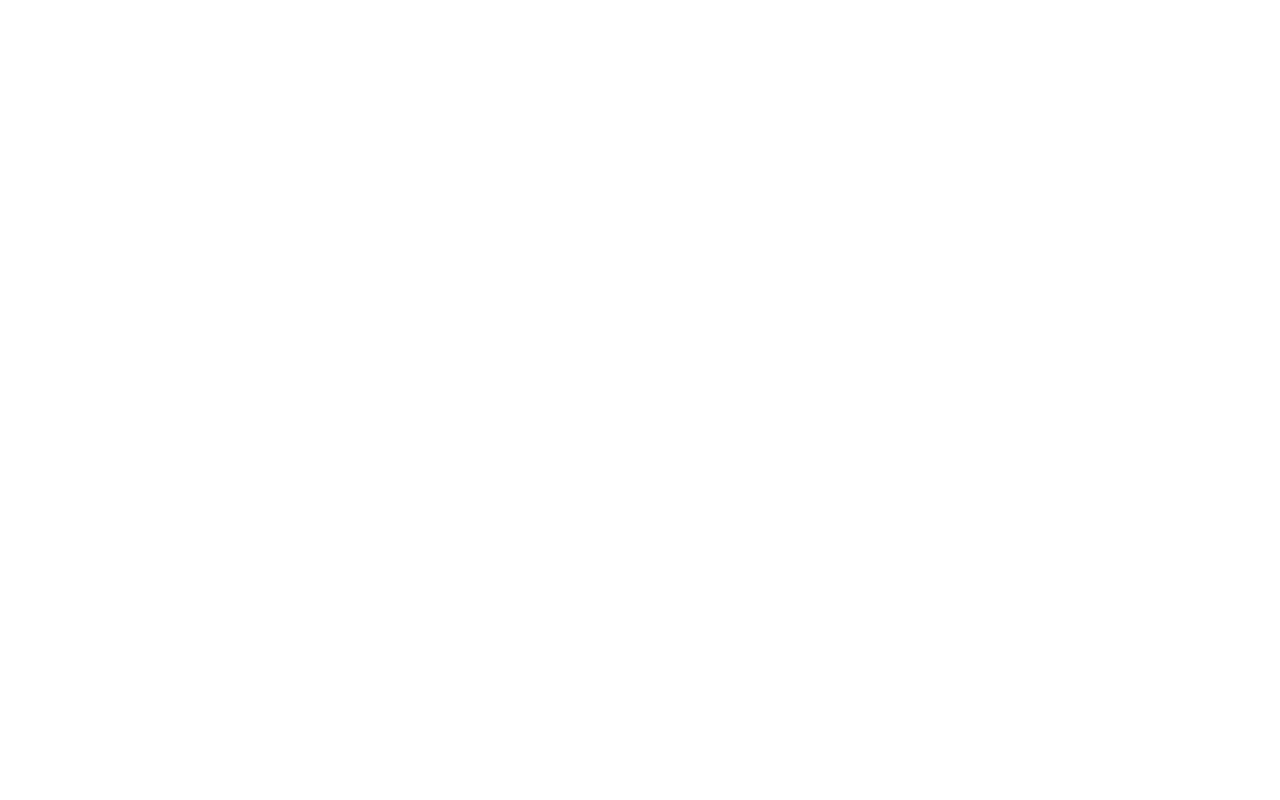
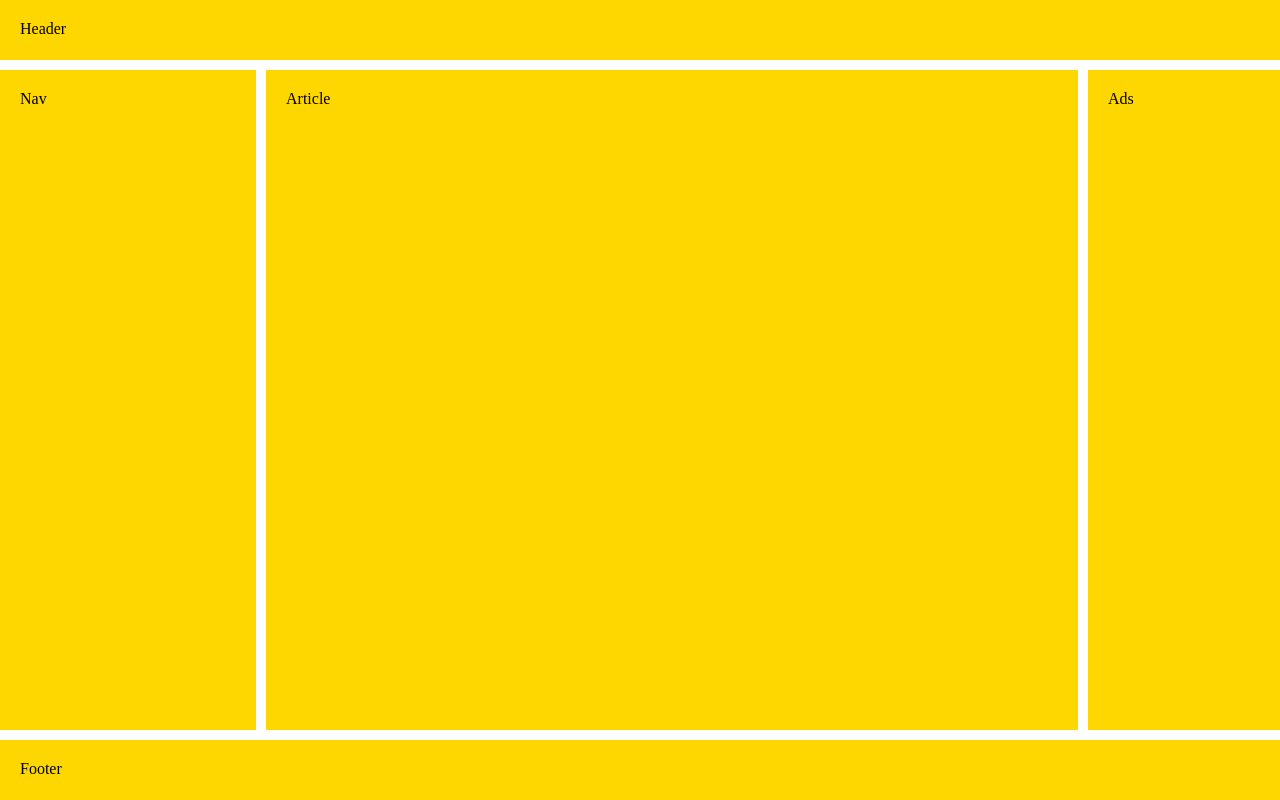
Before and after one commit to 2rohityadav/myPortfolio, a plain HTML site: page index.html in a window 1280 px wide. Drawn offline with Linux system fonts and the light colour scheme.

Commit message:
Updated index.html & Added style.css file

```diff
--- a/index.html
+++ b/index.html
@@ -1,10 +1,18 @@
 <!DOCTYPE html>
 <html>
-  <head>
-    <meta charset="utf-8">
-    <title>My Portfolio</title>
-  </head>
-  <body>
 
-  </body>
+<head>
+  <meta charset="utf-8">
+  <title>My Portfolio</title>
+  <link rel="stylesheet" href="style.css">
+</head>
+
+<body>
+  <header id="pageHeader">Header</header>
+  <article id="mainArticle">Article</article>
+  <nav id="mainNav">Nav</nav>
+  <div id="siteAds">Ads</div>
+  <footer id="pageFooter">Footer</footer>
+</body>
+
 </html>
--- /dev/null
+++ b/style.css
@@ -0,0 +1,38 @@
+body {
+  display: grid;
+  grid-template-areas: "header header header" "nav article ads" "footer footer footer";
+  grid-template-rows: 60px 1fr 60px;
+  grid-template-columns: 20% 1fr 15%;
+  grid-gap: 10px;
+  height: 100vh;
+  margin: 0;
+}
+
+#pageHeader {
+  grid-area: header;
+}
+
+#pageFooter {
+  grid-area: footer;
+}
+
+#mainArticle {
+  grid-area: article;
+}
+
+#mainNav {
+  grid-area: nav;
+}
+
+#siteAds {
+  grid-area: ads;
+}
+
+header,
+footer,
+article,
+nav,
+div {
+  padding: 20px;
+  background: gold;
+}
```
